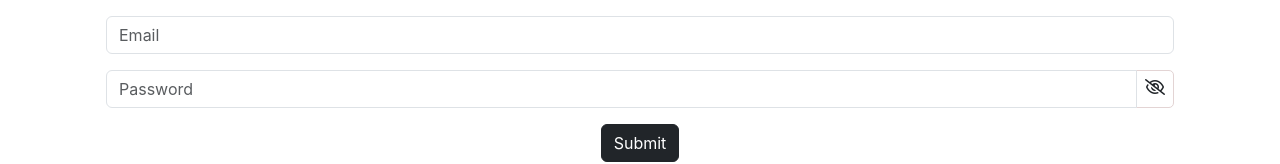
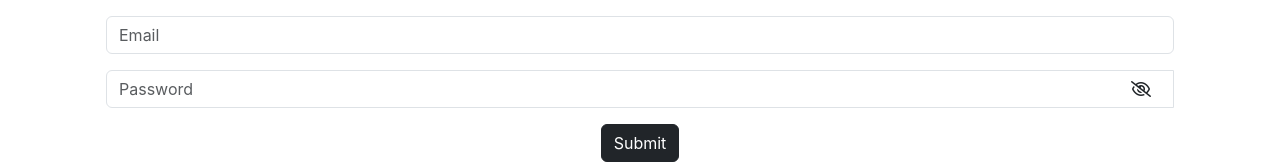
Before and after one commit to Irfansheikh01/ezyNotes, a React (Create React App) app: page /Login in a window 1280 px wide. Shown: the part 208-372 px from the top of the page. Built offline with nearby package versions, Linux system fonts and the light colour scheme.

Commit message:
eye styles

```diff
--- a/src/Components/Login.js
+++ b/src/Components/Login.js
@@ -66,7 +66,7 @@ const Login = (props) => {
           />
         </div>
 
-        <div className="mb-3 input-group">
+        <div className="mb-3 input-group relative d-flex align-items-center">
           <input
             type="password"
             className="form-control"
@@ -77,7 +77,7 @@ const Login = (props) => {
             value={credentials.password}
             onChange={onChange}
           />
-          <div className="input-group-addon" onClick={passShow} style={{border: '1px solid #e3d4d4', borderRadius: '0px 5px 5px 0px'}}>
+          <div className="input-group-addon" onClick={passShow} style={{position:'absolute', right:'15px'}}>
             <i className={`fa ${eye} m-2`} aria-hidden="true" ></i>
           </div>
         </div>
--- a/src/Components/Signup.js
+++ b/src/Components/Signup.js
@@ -90,7 +90,7 @@ const Signup = (props) => {
               aria-describedby="emailHelp"
             />
           </div>
-          <div className="mb-3 input-group relative">
+          <div className="mb-3 input-group relative d-flex align-items-center">
             <input
               type="password"
               className="form-control"
@@ -102,7 +102,7 @@ const Signup = (props) => {
               value={credentials.password}
               onChange={onChange}
             />
-            <div className="input-group-addon" onClick={passShow} style={{position:'absolute', right:'15px', top:'5px'  }}>
+            <div className="input-group-addon" onClick={passShow} style={{position:'absolute', right:'15px'}}>
             <i className={`fa ${eye}`} aria-hidden="true"></i>
           </div>
           </div>
```
